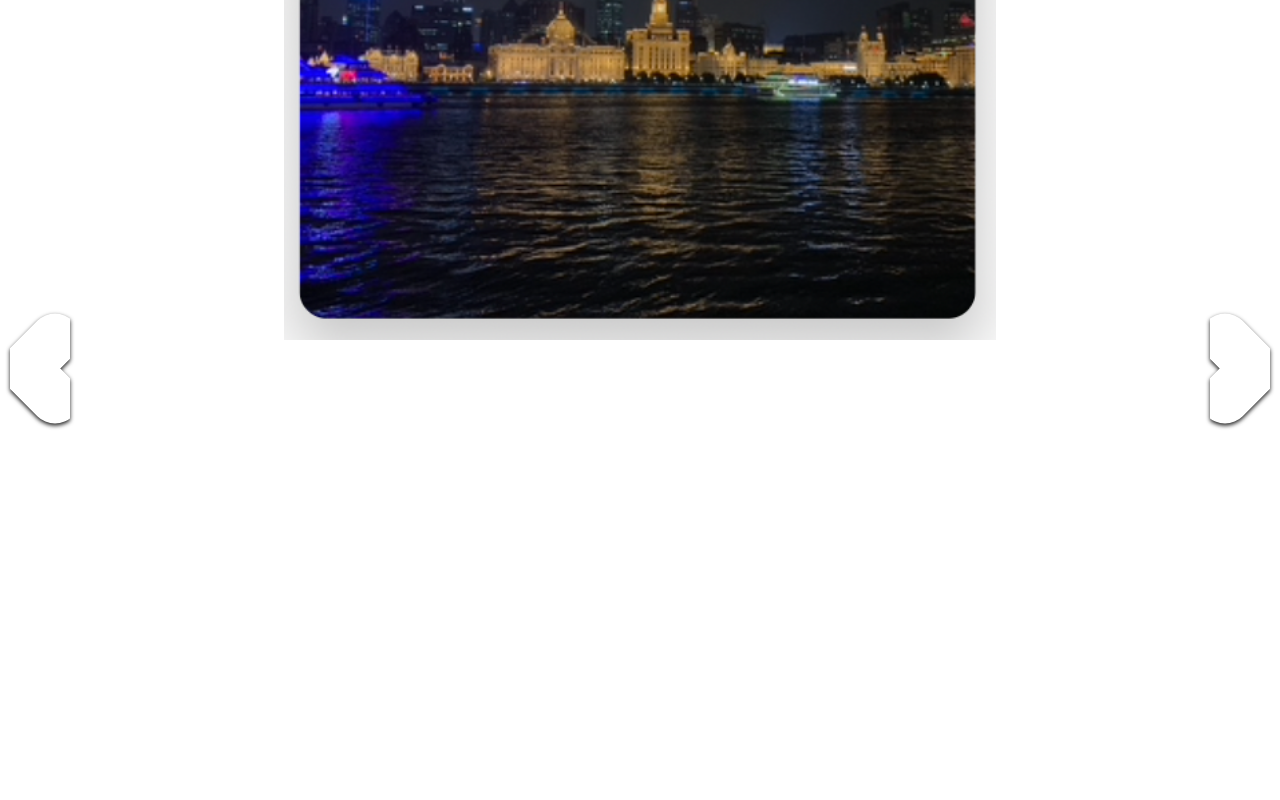
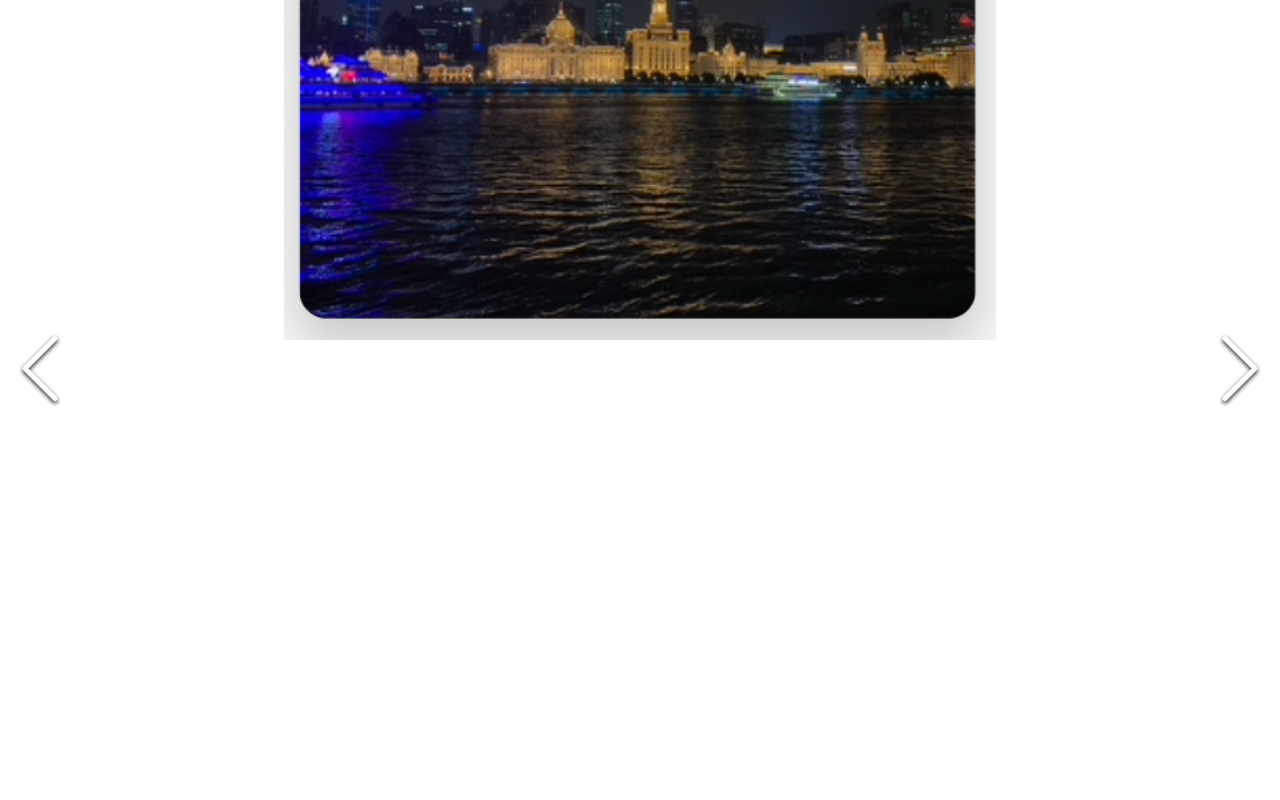
Before and after one commit to joonb14/weddinginvitation, a React (Create React App) app: page / in a window 1280 px wide. Shown: the part 5164-5964 px from the top of the page. Built offline with nearby package versions, Linux system fonts and the light colour scheme.

Commit message:
[bugfix] textanimation.css의 svg 속성때문에 svg stroke가 10px 고정되어있어 gallery 버튼 width를 건드리는 오류 수정

```diff
--- a/src/assets/styleForGallery.css
+++ b/src/assets/styleForGallery.css
@@ -3,3 +3,7 @@
 .image-gallery-slides {
   height: 1500px;
 }
+
+.image-gallery-svg {
+  stroke-width: 1;
+}
```
